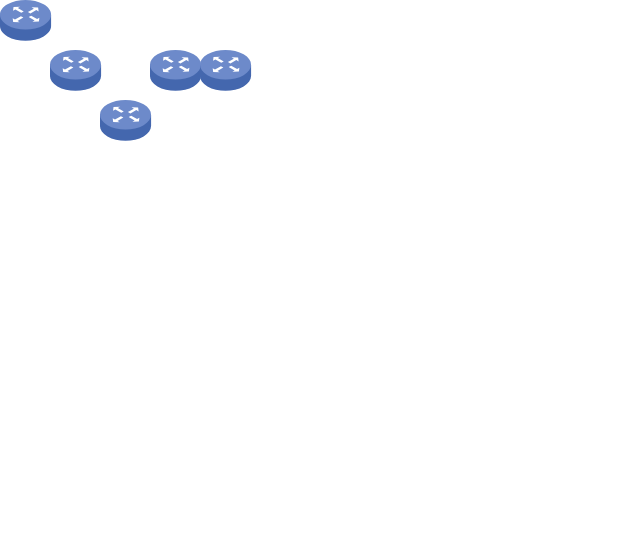
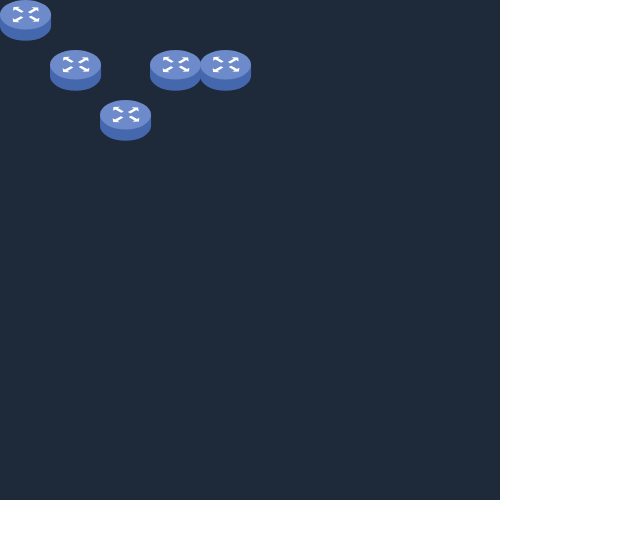
Before and after one commit to AmedeoAlf/packet-tracer, a Next.js app: page / in a window 1280 px wide. Shown: the top 538 px of the page, without its empty margins (0-640 px from the left). Built offline with nearby package versions, Linux system fonts and the light colour scheme.

Commit message:
nuova sfondo

```diff
--- a/app/Editor.tsx
+++ b/app/Editor.tsx
@@ -38,6 +38,7 @@ export function Editor(p: Project) {
       onMouseDown={toEventHandler(tool, "mousedown")}
       onMouseMove={toEventHandler(tool, "mousemove")}
       style={{ width: 500, height: 500 }}
+      className="bg-gray-800"
     >
       <defs>
         <g id="router-icon" transform="scale(0.04)">
--- a/app/Tool.tsx
+++ b/app/Tool.tsx
@@ -1,8 +1,8 @@
 "use client";
 import { Device } from "./Device";
-import { Coords } from "./common";
+import { Coords, StateSetter } from "./common";
 import { Project } from "./Project";
-import { Dispatch, SetStateAction, useState } from "react";
+import { useState } from "react";
 
 export type CanvasEvent = ({
   type: "mousemove";
@@ -29,7 +29,7 @@ export abstract class Tool {
 export class SelectTool extends Tool {
   name = "select";
   selected: Set<number>;
-  private setSelected: Dispatch<SetStateAction<Set<number>>>;
+  private setSelected: StateSetter<Set<number>>;
   lastCursorPos?: Coords;
   onEvent(ev: CanvasEvent): void {
     switch (ev.type) {
--- a/app/common.tsx
+++ b/app/common.tsx
@@ -1,3 +1,6 @@
 "use client";
 
+import { Dispatch, SetStateAction } from "react";
+
 export type Coords = { x: number; y: number; };
+export type StateSetter<T> = Dispatch<SetStateAction<T>>;
```
